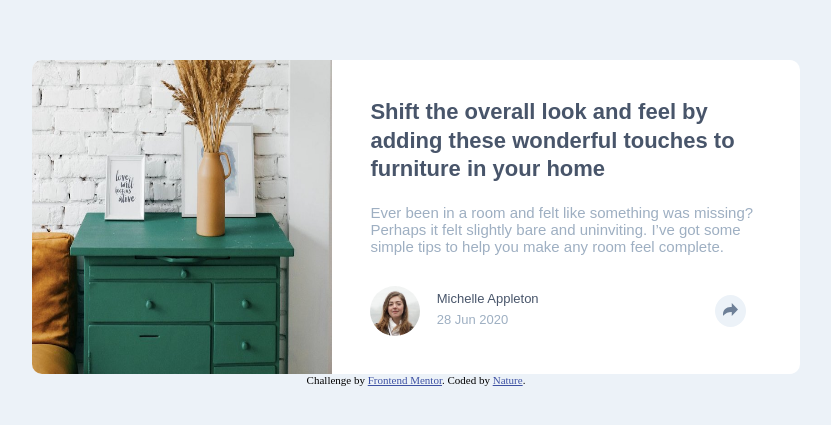
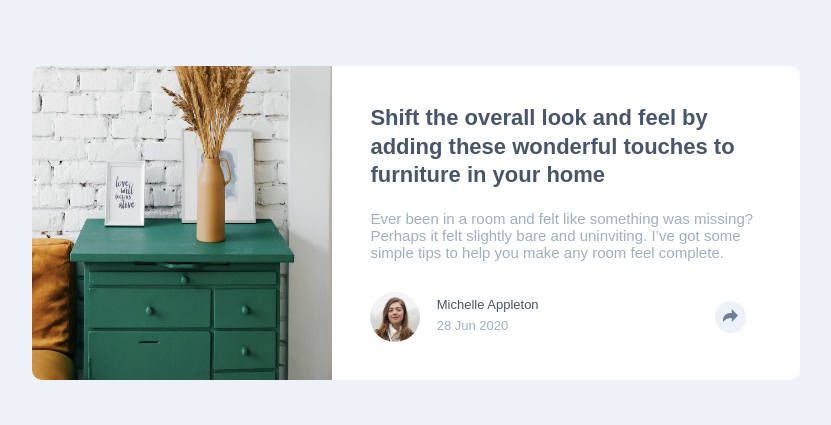
Before and after one commit to owocoded/article-preview-component, a plain HTML site: page index.html in a window 1280 px wide. Shown: the part 177-602 px from the top of the page, without its empty margins (224-1055 px from the left). Drawn offline with Linux system fonts and the light colour scheme.

Commit message:
Update index.html

```diff
--- a/index.html
+++ b/index.html
@@ -49,10 +49,7 @@
       </div>
     </div>
   </div>
-  <div class="attribution">
-    Challenge by <a href="https://www.frontendmentor.io?ref=challenge" target="_blank">Frontend Mentor</a>. Coded by <a
-      href="#">Nature</a>.
-  </div>
+
   <script src="script.js"></script>
 </body>
 
```
